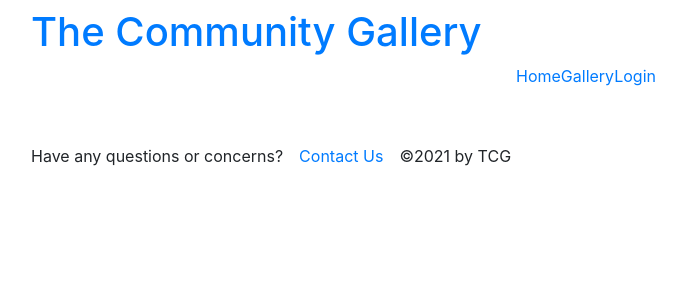
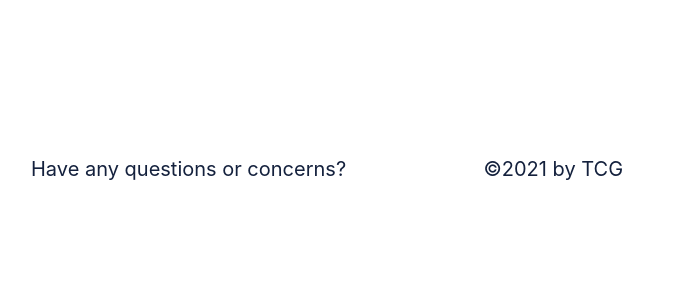
Before and after one commit to deepikabekal/TCG, a React (Create React App) app in the folder client/: page / in a window 1280 px wide. Shown: the top 300 px of the page, without its empty margins (54-740 px from the left). Built offline with nearby package versions, Linux system fonts and the light colour scheme.

Commit message:
nav styles added

```diff
--- a/client/src/index.css
+++ b/client/src/index.css
@@ -2,22 +2,72 @@
   --primary: #e5e5e5;
   --secondary: #ffffff;
   --tertiary: #14213d;
+  --quatrinary: #cadbda;
   --light: #fca311;
   --dark: #000000;
   --error: rgb(228, 46, 1);
-  --spacing-one: calc(1rem * 0.5);
-  --spacing-two: calc(1rem);
+  --spacing-one: calc(1rem * 0.25);
+  --spacing-two: calc(1rem * 0.5);
+  --spacing-three: 1rem;
+  --spacing-four: calc(1rem * 1.5);
+  --spacing-five: calc(1rem * 3);
+  --border-radius: 0.3rem;
 }
+
+* {
+  box-sizing: border-box;
+}
+
+html,
+body {
+  min-height: 100%;
+}
+
 body {
   margin: 0;
+  padding: 0;
   font-family: -apple-system, BlinkMacSystemFont, 'Segoe UI', 'Roboto', 'Oxygen',
-    'Ubuntu', 'Cantarell', 'Fira Sans', 'Droid Sans', 'Helvetica Neue',
-    sans-serif;
-  -webkit-font-smoothing: antialiased;
-  -moz-osx-font-smoothing: grayscale;
+  'Ubuntu', 'Cantarell', 'Fira Sans', 'Droid Sans', 'Helvetica Neue',
+  sans-serif;
+  font-weight: 400;
+  line-height: 1.5;
+  font-size: 20px;
+  color: var(--tertiary);
+  background-color: var(--secondary);
 }
 
-code {
-  font-family: source-code-pro, Menlo, Monaco, Consolas, 'Courier New',
-    monospace;
+h1 {
+  font-weight: 700;
+  margin: 5px 0;
+  line-height: 1.25;
 }
+
+p {
+  font-size: 1.1rem;
+  margin-top: 0;
+}
+
+a {
+  color: var(--secondary);
+  text-decoration: none;
+}
+
+a:visited {
+  color: inherit;
+}
+
+nav {
+  /* width: 100%; */
+  justify-content: center;
+}
+
+nav a {
+  padding: 6px 10px;
+  margin: 0 15px;
+  transition: all 0.2s;
+}
+
+nav a:hover {
+  color: var(--tertiary);
+  background-color: var(--light);
+}
```
